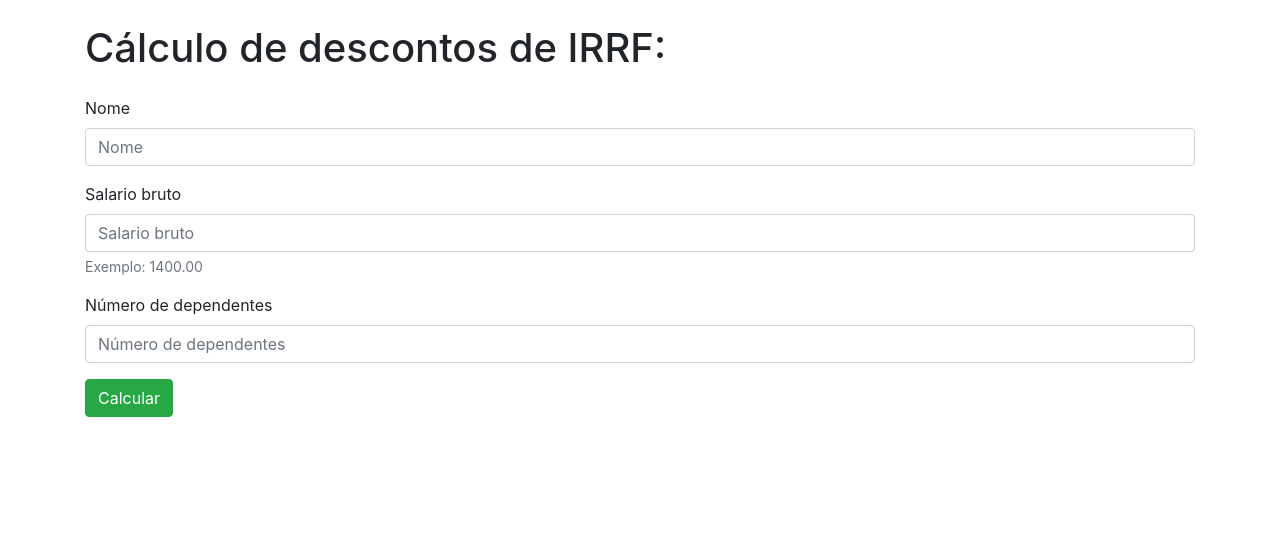
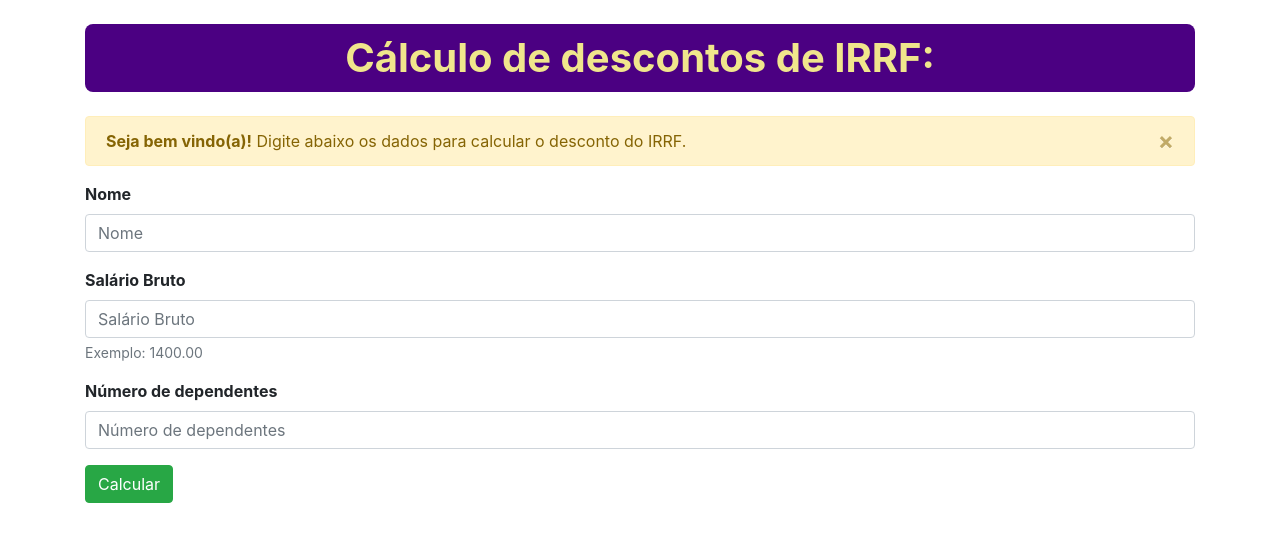
Before and after one commit to emersonmellorj/irrf-api, a Django app: page / in a window 1280 px wide. Shown: the top 542 px of the page. Run offline with Django 3.2, Linux system fonts and the light colour scheme; some libraries are stand-ins or nearby versions.

Commit message:
Estilizacao nos templates HTML com CSS. O query de validacao dos campos do formulario esta pronto, funcional.

```diff
--- a/api/forms.py
+++ b/api/forms.py
@@ -2,5 +2,5 @@ from django import forms
 
 class DadosUsuarioForm(forms.Form):
     nome = forms.CharField(max_length=80)
-    salario_bruto = forms.DecimalField(help_text="Exemplo: 1400.00", required=True)
+    salario_bruto = forms.DecimalField(label="Salário Bruto", help_text="Exemplo: 1400.00", required=True)
     numero_deps = forms.IntegerField(label="Número de dependentes",required=False)
--- /dev/null
+++ b/api/static/css/style.css
@@ -0,0 +1,12 @@
+h1{
+    color: khaki;
+    font-weight: bold;
+    background-color: indigo;
+    border-radius: 0.2em;
+    text-align: center;
+    padding: 10px;
+}
+
+label{
+    font-weight: bold;
+}
--- a/api/templates/base.html
+++ b/api/templates/base.html
@@ -7,6 +7,7 @@
     <meta name="viewport" content="width=device-width, initial-scale=1.0">
     <meta http-equiv="X-UA-Compatible" content="ie=edge">
     {% bootstrap_css %}
+    <link rel="stylesheet" href="{% static 'css/style.css' %}">
     <title>{% block title %}{% endblock %}</title>
 </head>
 <body>
--- a/api/templates/index.html
+++ b/api/templates/index.html
@@ -7,6 +7,12 @@
 
 {% block content %}
     <h1 class="mb-4">Cálculo de descontos de IRRF:</h1>
+    <div class="alert alert-warning alert-dismissible fade show" role="alert">
+        <strong>Seja bem vindo(a)!</strong> Digite abaixo os dados para calcular o desconto do IRRF.
+        <button type="button" class="close" data-dismiss="alert" aria-label="Close">
+            <span aria-hidden="true">&times;</span>
+        </button>
+    </div>
     <form method="POST" action="{% url 'api' %}">
         {% csrf_token %}
         {% bootstrap_form form %}
@@ -16,6 +22,6 @@
     </form>
 
     {% if mensagem %}
-        <div class="alert alert-success mt-5">{{mensagem|markdown}}</div>
+        <div class="alert alert-success mt-4">{{mensagem|markdown}}</div>
     {% endif %}
 {% endblock %}
--- a/api/urls.py
+++ b/api/urls.py
@@ -1,7 +1,7 @@
-from django.urls import path
+from django.urls import path, re_path
 from .views import IndexAPIView, IndexView
 
 urlpatterns = [
     path('', IndexView.as_view(), name='index'),
-    path('api/v1/irfp/', IndexAPIView.as_view(), name='api'),
+    path('api/v1/irrf/resultado', IndexAPIView.as_view(), name='api'),
 ]
--- a/api/views.py
+++ b/api/views.py
@@ -1,29 +1,34 @@
 from django.shortcuts import render, redirect, reverse
 from django.views.generic import FormView, TemplateView
 from django.views import View
-from django.http import (HttpResponse, HttpResponseRedirect)
+from django.http import (HttpResponse, HttpResponseRedirect, JsonResponse)
 from rest_framework.views import APIView
 from rest_framework.response import Response
-from django.template import loader
+from django.urls import reverse_lazy
 from decimal import Decimal
 from .forms import DadosUsuarioForm
+from .serializers import ImpostoRendaSerializer
 
 class IndexView(FormView, TemplateView):
         template_name = 'index.html'
         form_class = DadosUsuarioForm
+        success_url = '/'
 
 
 class IndexAPIView(APIView):
     """
     Class Based View que ira receber os dados, realizar os cálculos e retornar os dados
     """
+
     def post(self, request, format=None, **kwargs):
         data = request.data
         nome = data['nome']
         salario_bruto = round(Decimal(data['salario_bruto']), 2)
 
-        numero_deps = 0
-        if data['numero_deps']:
+        # Se numero de dependentes nao for enviado seto para 0
+        if not data.get('numero_deps'):
+            numero_deps = 0
+        else:
             numero_deps = int(data['numero_deps'])
 
         valor_deps = 0
@@ -58,7 +63,8 @@ class IndexAPIView(APIView):
         }
 
         template_name = 'index.html'
-        content = loader.render_to_string(template_name, context)
+        #content = loader.render_to_string(template_name, context)
+        content = render(request, template_name, context)
         return HttpResponse(content)
 
 
```
Also changed, not shown: api/serializers.py (added, +15 -0 lines).
